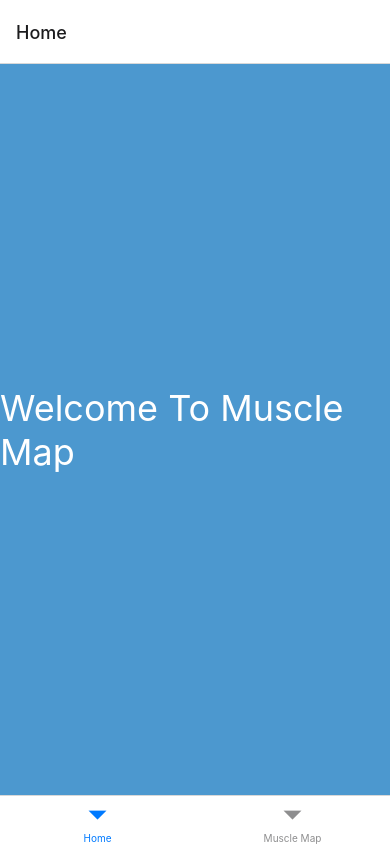
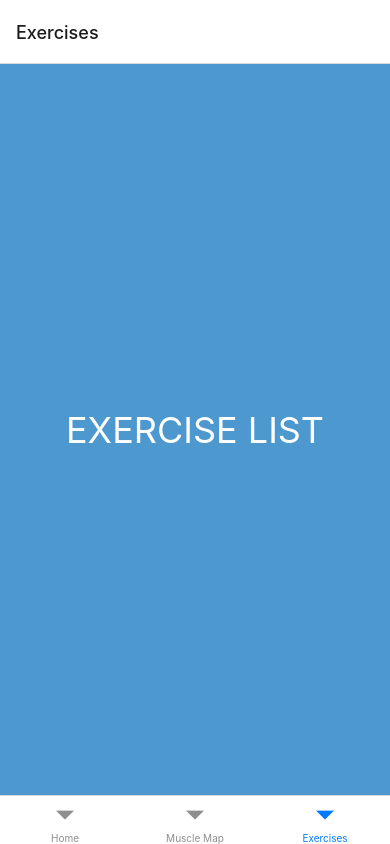
Before and after one commit to max1mf1sh3/MuscleMap, a React Native app in the folder MuscleMapApp/: screen /Exercises in a window 390 px wide. Built offline with nearby package versions, Linux system fonts and the light colour scheme.

Commit message:
New page to app

```diff
--- a/MuscleMapApp/App.js
+++ b/MuscleMapApp/App.js
@@ -5,6 +5,7 @@ import {NavigationContainer} from '@react-navigation/native';
 import {createBottomTabNavigator} from "@react-navigation/bottom-tabs";
 import HomeScreen from './components/HomeScreen';
 import Map from './components/Map';
+import ExerciseScreen from './components/ExerciseScreen';
 
 const Tab = createBottomTabNavigator();
 
@@ -13,6 +14,7 @@ function MyTabs() {
     <Tab.Navigator>
       <Tab.Screen name="Home" component={HomeScreen} />
       <Tab.Screen name="Muscle Map" component={Map} />
+      <Tab.Screen name="Exercises" component={ExerciseScreen} />
     </Tab.Navigator>
   );
 }
--- /dev/null
+++ b/MuscleMapApp/components/ExerciseScreen.js
@@ -0,0 +1,23 @@
+import { StatusBar } from 'expo-status-bar';
+import { StyleSheet, Text, View, Image} from 'react-native';
+
+export default function ExerciseScreen() {
+    return (
+        <View style={styles.ExerciseScreen}>
+            <Text style={styles.text}>EXERCISE LIST</Text>
+        </View>
+    );
+}
+
+const styles = StyleSheet.create({
+    ExerciseScreen: {
+        flex: 1,
+        backgroundColor: '#4c98cf',
+        alignItems: 'center',
+        justifyContent: 'center',
+    },
+    text: {
+        color: '#ffffff',
+        fontSize: 36,
+    },
+});
--- a/MuscleMapApp/components/Map.js
+++ b/MuscleMapApp/components/Map.js
@@ -34,13 +34,12 @@ export default function Map() {
                  pageStyle={styles.button}/>
             </View>
             <View style={styles.box}>
-                <Text>sample</Text>
+                <Text>Select Routine</Text>
                 <DropdownComponent styleType={'weekly'} value={value} addToList={addToList}/>
             </View>
         </View>
     );
 }
-
 // let us try absolute positioning
 
 const styles = StyleSheet.create({
```
Also changed, not shown: MuscleMapApp/package.json (+4 -4 lines), 1 other file (tests, documents, lock files or other folders).
